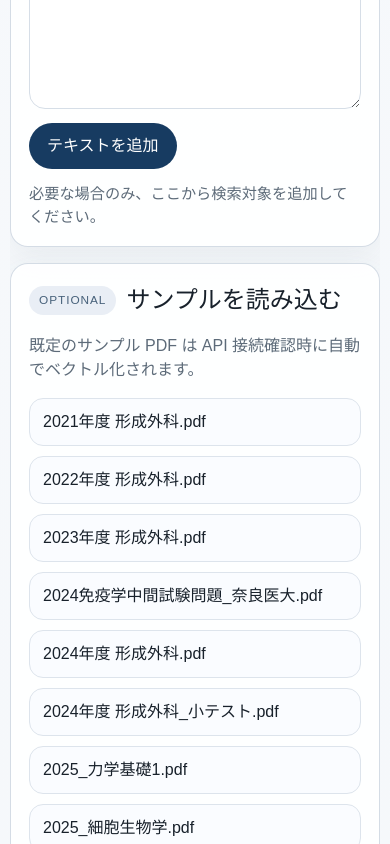
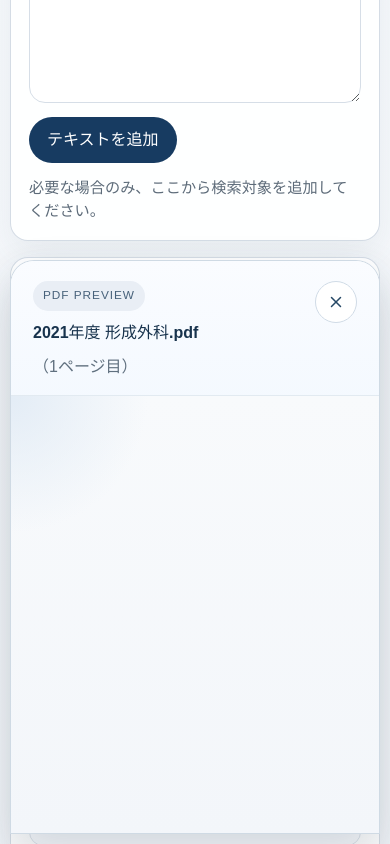
Before and after one commit to Igaki12/vector-file-search, a React (Vite) app: page / in a window 390 px wide. Both pictures are taken after a click on the button "2021年度 形成外科.pdf". Shown: the part 2313-3157 px from the top of the page. Built offline with nearby package versions, Linux system fonts and the light colour scheme.

Commit message:
モーダルは維持したまま、背景の暗幕をなくし、開いている間は本体を左へ寄せて右側にモーダル風 PDF ビューアを置く形に変えました。   Add base CSS styles for application layout and components

```diff
--- a/src/App.jsx
+++ b/src/App.jsx
@@ -378,9 +378,8 @@ export default function App() {
   }
 
   return (
-    <div className={`shell ${previewState.isOpen ? "shell-with-preview" : ""}`}>
-      <div className={`split-shell ${previewState.isOpen ? "is-open" : ""}`}>
-        <div className="content-pane">
+    <div className={`shell ${previewState.isOpen ? "preview-open" : ""}`}>
+      <div className="app-content">
         <header className="hero">
         <div className="hero-copy-block">
           <p className="eyebrow">Vector File Search Demo</p>
@@ -636,9 +635,9 @@ export default function App() {
 
         </section>
       </div>
-
       {previewState.isOpen ? (
-          <section className="preview-panel preview-pane" aria-label="PDF プレビュー">
+        <div className="preview-overlay" role="presentation">
+          <section className="preview-panel" aria-label="PDF プレビュー">
             <div className="preview-header">
               <div className="preview-header-main">
                 <span className="step">PDF Preview</span>
@@ -656,8 +655,8 @@ export default function App() {
               <iframe className="preview-frame" src={previewSrc} title={previewState.fileName} />
             </div>
           </section>
+        </div>
       ) : null}
-      </div>
     </div>
   );
 }
--- a/src/styles.css
+++ b/src/styles.css
@@ -45,34 +45,23 @@ a {
   width: min(920px, calc(100% - 32px));
   margin: 0 auto;
   padding: 32px 0 56px;
+  transition: width 280ms cubic-bezier(0.22, 1, 0.36, 1);
 }
 
-.shell-with-preview {
+.shell.preview-open {
   width: min(1400px, calc(100% - 32px));
-  min-height: 100vh;
-  padding-bottom: 24px;
 }
 
-.split-shell {
-  display: block;
+.app-content {
+  min-width: 0;
+  transition:
+    max-width 320ms cubic-bezier(0.22, 1, 0.36, 1),
+    transform 320ms cubic-bezier(0.22, 1, 0.36, 1);
 }
 
-.split-shell.is-open {
-  display: grid;
-  grid-template-columns: minmax(0, 55fr) minmax(0, 45fr);
-  gap: 18px;
-  align-items: stretch;
-  min-height: calc(100vh - 56px);
-}
-
-.content-pane {
-  min-width: 0;
-}
-
-.split-shell.is-open .content-pane,
-.preview-pane {
-  min-height: 0;
-  overflow: auto;
+.shell.preview-open .app-content {
+  max-width: calc(55% - 12px);
+  transform: translateX(-10px);
 }
 
 .hero {
@@ -513,7 +502,22 @@ a {
   margin-top: 10px;
 }
 
+.preview-overlay {
+  position: fixed;
+  top: 20px;
+  right: max(16px, calc((100vw - min(1400px, calc(100vw - 32px))) / 2));
+  bottom: 20px;
+  width: min(45vw, 720px);
+  z-index: 40;
+  display: flex;
+  justify-content: flex-end;
+  align-items: stretch;
+  pointer-events: none;
+}
+
 .preview-panel {
+  width: 100%;
+  height: 100%;
   background: rgba(255, 255, 255, 0.98);
   border: 1px solid rgba(205, 216, 227, 0.95);
   border-radius: 28px;
@@ -521,12 +525,10 @@ a {
   display: grid;
   grid-template-rows: auto minmax(0, 1fr);
   overflow: hidden;
-}
-
-.preview-pane {
-  position: sticky;
-  top: 0;
-  height: calc(100vh - 56px);
+  pointer-events: auto;
+  opacity: 0;
+  transform: translateX(28px) scale(0.985);
+  animation: preview-panel-enter 320ms cubic-bezier(0.22, 1, 0.36, 1) forwards;
 }
 
 .preview-header {
@@ -597,15 +599,32 @@ a {
   background: #eef3f8;
 }
 
+@keyframes preview-panel-enter {
+  from {
+    opacity: 0;
+    transform: translateX(28px) scale(0.985);
+  }
+
+  to {
+    opacity: 1;
+    transform: translateX(0) scale(1);
+  }
+}
+
 @media (max-width: 720px) {
   .shell {
     width: min(100% - 20px, 920px);
     padding-top: 18px;
   }
 
-  .shell-with-preview {
-    width: min(100% - 20px, 1400px);
-    padding-bottom: 18px;
+  .shell.preview-open {
+    width: min(100% - 20px, 920px);
+    padding-bottom: calc(min(68vh, 680px) + 24px);
+  }
+
+  .shell.preview-open .app-content {
+    max-width: none;
+    transform: translateY(-6px);
   }
 
   .summary-row,
@@ -649,26 +668,33 @@ a {
     text-align: left;
   }
 
-  .split-shell.is-open {
-    grid-template-columns: 1fr;
-    grid-template-rows: minmax(0, 52fr) minmax(0, 48fr);
-    gap: 14px;
-    min-height: calc(100vh - 36px);
-  }
-
-  .split-shell.is-open .content-pane,
-  .preview-pane {
-    height: 100%;
-  }
-
-  .preview-pane {
-    position: static;
-    height: auto;
+  .preview-overlay {
+    top: auto;
+    left: 10px;
+    right: 10px;
+    bottom: 10px;
+    width: auto;
+    justify-content: center;
+    align-items: flex-end;
   }
 
   .preview-panel {
     width: 100%;
-    height: 100%;
-    border-radius: 24px;
+    height: min(68vh, 680px);
+    border-radius: 24px 24px 0 0;
+    transform: translateY(28px) scale(0.985);
+    animation-name: preview-sheet-enter;
+  }
+
+  @keyframes preview-sheet-enter {
+    from {
+      opacity: 0;
+      transform: translateY(28px) scale(0.985);
+    }
+
+    to {
+      opacity: 1;
+      transform: translateY(0) scale(1);
+    }
   }
 }
```
Also changed, not shown: 5 other files (tests, documents, lock files or other folders). Lines whose indentation alone changed are shown as unchanged.
